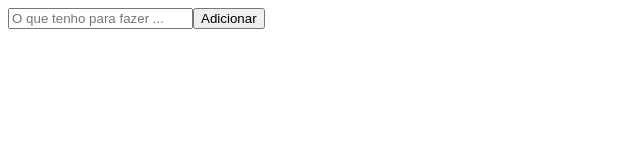
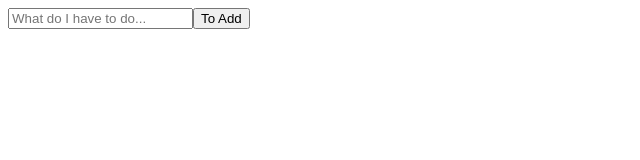
Before and after one commit to maxdouglasb/projetoReactInicio, a React (Vite) app in the folder vite-project/: page / in a window 1280 px wide. Shown: the top 160 px of the page, without its empty margins (0-640 px from the left). Built offline with nearby package versions, Linux system fonts and the light colour scheme.

Commit message:
mudança de lingua para ingles

```diff
--- a/vite-project/src/App.jsx
+++ b/vite-project/src/App.jsx
@@ -1,20 +1,20 @@
 const App = () => {
 
-const listItem =[]
+const itemList =[]
 
-  const acrecentar = (event) => {
+  const add = (event) => {
     console.log(event.target.value);
   };
-  const adicionar = () => {};
+  const toAdd = () => {};
 
   return (
     <div>
-      <input onChange={acrecentar} placeholder="O que tenho para fazer ..." />
-      <button onClick={adicionar}>Adicionar</button>
+      <input onChange={add} placeholder="What do I have to do..." />
+      <button onClick={toAdd}>To Add</button>
 
       <ul>
         {
-          listItem.map(task =>(
+          itemList.map(task =>(
             <li>{task}</li>
           ))
         }
```
